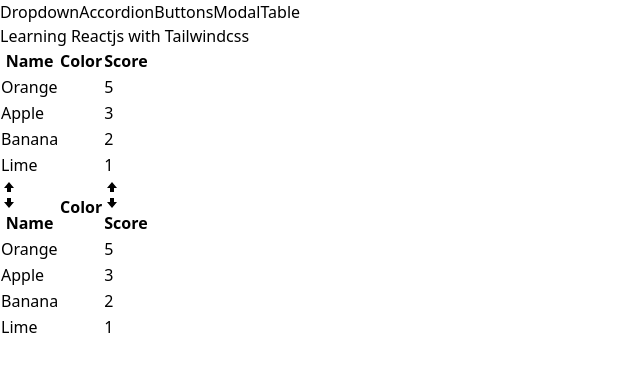
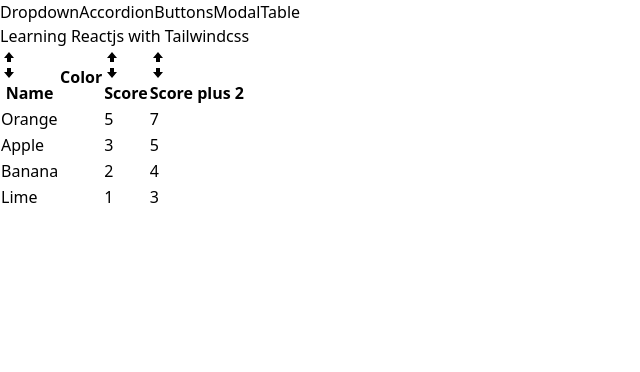
Before and after one commit to aogallo/reacts-tailwindcss-redux, a React (Vite) app: page /table in a window 1280 px wide. Shown: the top 372 px of the page, without its empty margins (0-640 px from the left). Built offline with nearby package versions, Linux system fonts and the light colour scheme.

Commit message:
add a column calcualted

```diff
--- a/src/pages/TablePage.tsx
+++ b/src/pages/TablePage.tsx
@@ -1,5 +1,5 @@
 import SortableTable from '../components/SortableTable'
-import Table, { RowType } from '../components/Table'
+import { ConfigType, RowType } from '../components/Table'
 
 const TablePage = () => {
   const fruits = [
@@ -9,16 +9,16 @@ const TablePage = () => {
     { name: 'Lime', color: 'bg-green-500', score: 1 },
   ]
 
-  const config = [
+  const config: ConfigType[] = [
     {
       label: 'Name',
-      header: () => <th className='bg-red-500'>Name</th>,
+      header: () => <th>Name</th>,
       sortValue: (fruit: RowType) => fruit.name,
       render: (fruit: RowType) => fruit.name,
     },
     {
       label: 'Color',
-      header: () => <th className='bg-red-500'>Color</th>,
+      header: () => <th>Color</th>,
       render: (fruit: RowType) => (
         <div className={`p-3 m-2 ${fruit.color}`}></div>
       ),
@@ -26,9 +26,14 @@ const TablePage = () => {
     },
     {
       label: 'Score',
-      header: () => <th className='bg-red-500'>Score</th>,
+      header: () => <th>Score</th>,
       sortValue: (fruit: RowType) => fruit.score,
       render: (fruit: RowType) => fruit.score,
+    },
+    {
+      label: 'Score plus 2',
+      sortValue: (fruit: RowType) => fruit.score + 2,
+      render: (fruit: RowType) => fruit.score + 2,
     },
   ]
 
@@ -38,7 +43,6 @@ const TablePage = () => {
 
   return (
     <div>
-      <Table data={fruits} config={config} keyFn={keyFn} />
       <SortableTable data={fruits} config={config} keyFn={keyFn} />
     </div>
   )
```
